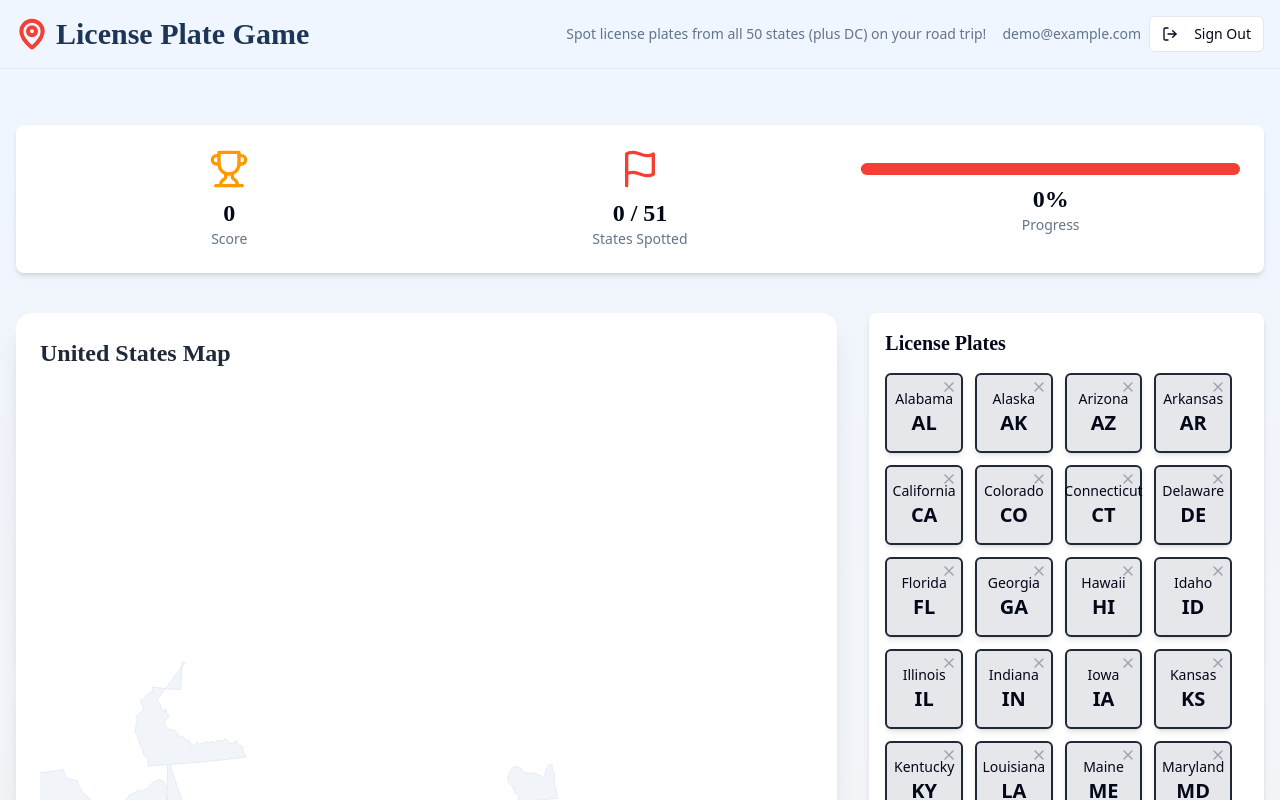
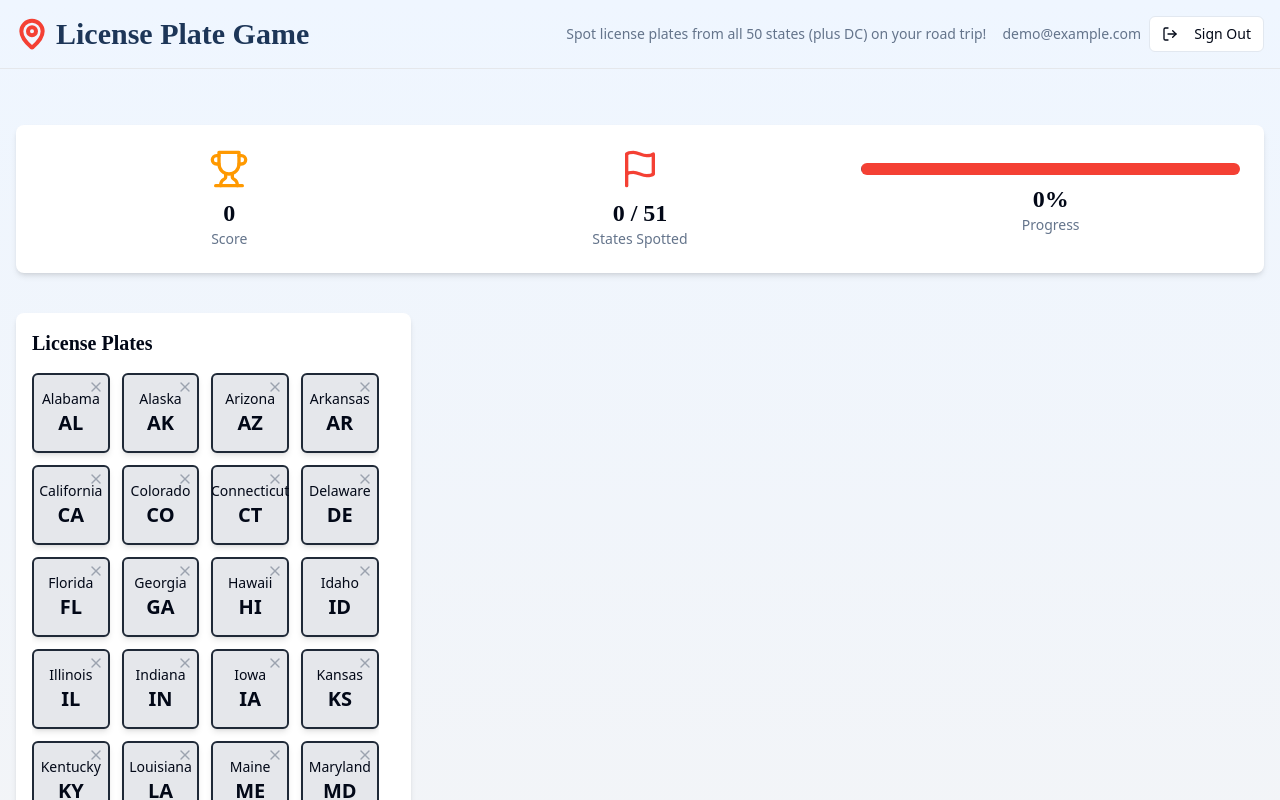
Before and after one commit to gchianes/plateplay-palooza, a React (Vite) app: page / in a window 1280 px wide. Shown: the top 800 px of the page. Built offline with nearby package versions, Linux system fonts and the light colour scheme; a web font is replaced by a local one.

Commit message:
Disable US map
Remove the US map component from the main page.

```diff
--- a/src/pages/Index.tsx
+++ b/src/pages/Index.tsx
@@ -1,3 +1,4 @@
+
 import React, { useState } from 'react';
 import Header from '@/components/Header';
 import ScoreBoard from '@/components/ScoreBoard';
@@ -8,6 +9,7 @@ import { toast } from '@/components/ui/use-toast';
 
 const Index = () => {
   const [statesList, setStatesList] = useState(states);
+  const [isMapVisible, setIsMapVisible] = useState(false);
 
   const spottedStates = statesList.filter(state => state.spotted);
   const score = calculateScore(spottedStates);
@@ -56,6 +58,7 @@ const Index = () => {
         />
 
         <div className="grid grid-cols-1 lg:grid-cols-3 gap-8 mt-10">
+          {isMapVisible && (
             <div className="lg:col-span-2">
               <div className="bg-white rounded-2xl shadow-xl overflow-hidden">
                 <div className="p-6">
@@ -67,6 +70,7 @@ const Index = () => {
                 </div>
               </div>
             </div>
+          )}
 
           <div className="lg:col-span-1">
             <LicensePlateList
```
Lines whose indentation alone changed are shown as unchanged.
